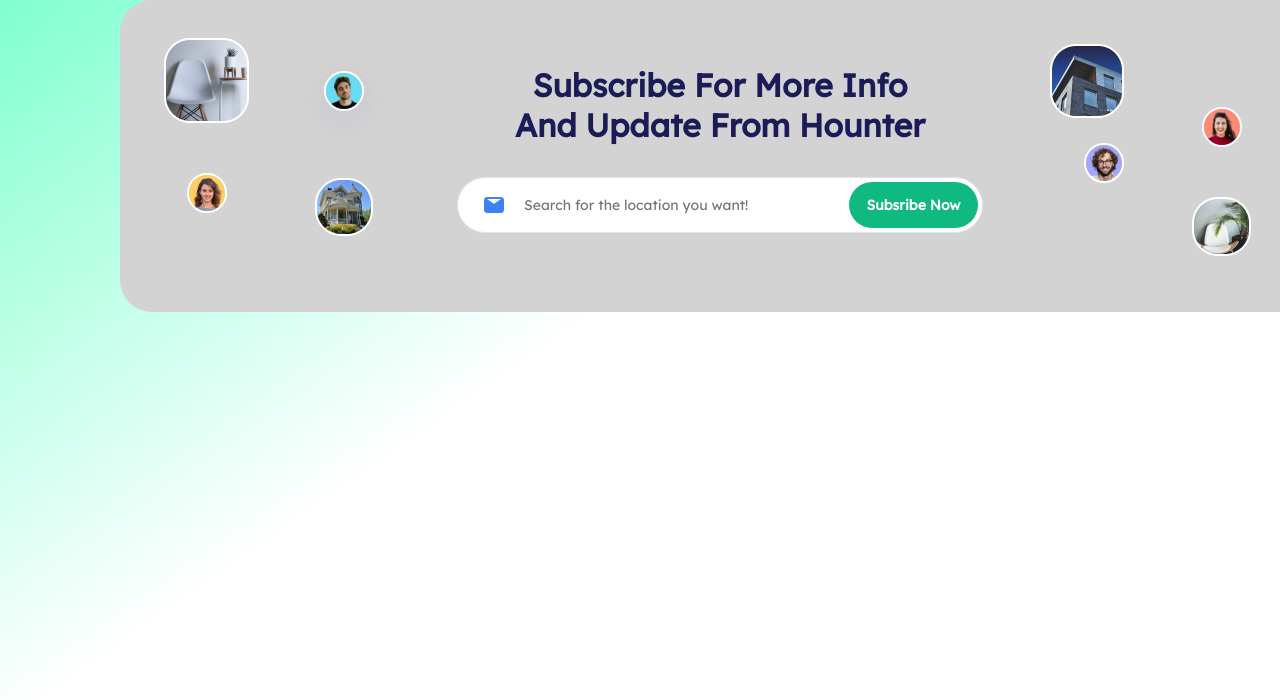
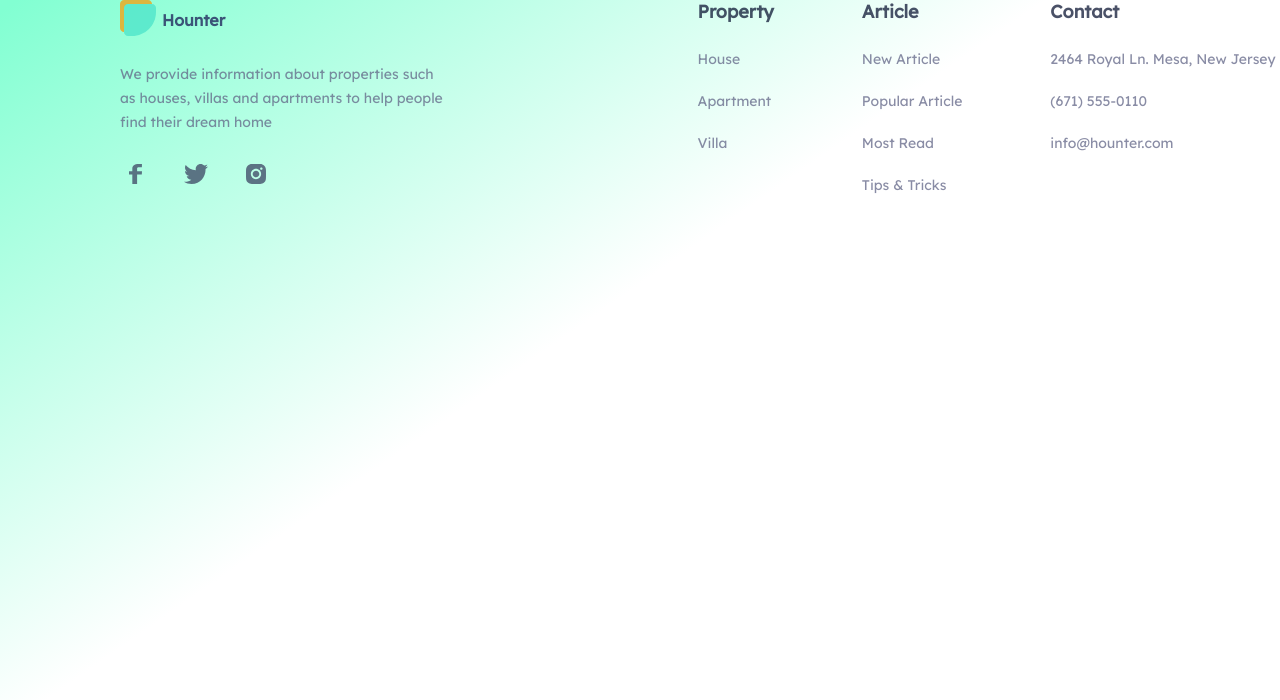
Before and after one commit to Namzhi/Hounter, a website built with webpack: page src/template.html in a window 1280 px wide. Shown: the top 700 px of the page. Built offline with nearby package versions, Linux system fonts and the light colour scheme; files whose address does not match are found by name.

Commit message:
build: add footer part

```diff
--- a/src/index.js
+++ b/src/index.js
@@ -4,6 +4,8 @@
 import './styles/review.scss'
 import './styles/tips.scss'
 import './styles/subscribe.scss'
+import './styles/footer.scss'
+
 import 'normalize.css'
 // import 'https://cdn.jsdelivr.net/npm/swiper@11/swiper-bundle.min.css'
 // import Swiper JS
--- /dev/null
+++ b/src/styles/footer.scss
@@ -0,0 +1,127 @@
+.footer {
+  &__container {
+    height: 4590px;
+    display: flex;
+    color: var(--MRT-App-Neutral-01, #626687);
+    font-family: Lexend;
+    font-size: 14px;
+    font-style: normal;
+    font-weight: 400;
+    line-height: 24px; /* 171.429% */
+    opacity: 0.75;
+    padding-right: 120px;
+  }
+
+  &__company-aside {
+    width: 323px
+  }
+
+  &__logo-item {
+    display: inline-block;
+    background-image: url("../images/Frame 20.svg");
+    width: 32px;
+    height: 32px;
+    margin-right: 24px;
+
+    &--facebook {
+
+      background-position: 0 0;
+    }
+
+    &--bird {
+      background-position: -56px 0;
+    }
+
+    &--instagram {
+      background-position: 32px 0;
+
+    }
+  }
+
+  &__information {
+
+    margin-bottom: 24px;
+  }
+
+  &__logos {
+  }
+
+  &__logo-item {
+  }
+
+  &__header {
+    color: var(--Neutral-900, #0E1735);
+    font-family: Lexend;
+    font-size: 18px;
+    font-style: normal;
+    font-weight: 600;
+    line-height: normal;
+    text-transform: capitalize;
+    margin: 0 0 24px 0
+  }
+
+  &__property {
+    width: fit-content;
+
+    margin-left: auto;
+    margin-right: 88px;
+
+  }
+
+  &__property-item {
+    margin-bottom: 18px;
+
+    &--house {
+    }
+
+    &--apartment {
+    }
+
+    &--villa {
+    }
+
+    &--new-article {
+    }
+
+    &--popular-article {
+    }
+
+    &--most-read {
+    }
+
+    &--tips-tricks {
+    }
+  }
+
+  &__article {
+    width: fit-content;
+    margin-right: 88px;
+
+
+  }
+
+  &__article-item {
+    margin-bottom: 18px;
+  }
+
+  &__contact {
+    width: fit-content;
+  }
+
+  &__contact-item {
+    margin-bottom: 18px;
+
+    &--address {
+    }
+
+    &--tel {
+    }
+
+    &--mail {
+    }
+  }
+}
+
+.logo--footer-margin {
+  margin-bottom: 22px;
+}
--- a/src/styles/subscribe.scss
+++ b/src/styles/subscribe.scss
@@ -10,7 +10,6 @@
   background: #fff;
   margin: 0 auto;
   top: 0;
-
 
   &__input {
     width: 100%;
@@ -41,12 +40,10 @@
     line-height: 22px; /* 157.143% */
   }
 
-
   &__image {
     position: absolute;
     //top: 0;
     //transform: translate(0, 0);
-
 
     &--chair {
       top: 38px;
@@ -61,11 +58,11 @@
       height: 36px;
       flex-shrink: 0;
       border-radius: 36px;
-      border: 2px solid #FFF;
+      border: 2px solid #fff;
       //background: url(<path-to-image>) lightgray 50% / cover no-repeat;
 
       /* Shadow Smooth 2 */
-      box-shadow: 0px 9px 32px 0px rgba(89, 92, 219, 0.10);
+      box-shadow: 0px 9px 32px 0px rgba(89, 92, 219, 0.1);
       //transform: translate(204px, -205px)
     }
 
@@ -76,23 +73,20 @@
       height: 36px;
       flex-shrink: 0;
       border-radius: 36px;
-      border: 2px solid #FFF;
+      border: 2px solid #fff;
       //transform: translate(67px, -103px)
-
     }
 
     &--chair--white-house {
       top: 178px;
       left: 195px;
       //transform: translate(195px, -80px)
-
     }
 
     &--grey-house {
       top: 44px;
       left: 930px;
       //transform: translate(930px, -198px)
-
     }
 
     &--red-woman {
@@ -102,9 +96,8 @@
       height: 36px;
       flex-shrink: 0;
       border-radius: 36px;
-      border: 2px solid #FFF;
+      border: 2px solid #fff;
       //transform: translate(1082px, -169px)
-
     }
 
     &--purple-man {
@@ -114,16 +107,14 @@
       height: 36px;
       flex-shrink: 0;
       border-radius: 36px;
-      border: 2px solid #FFF;
+      border: 2px solid #fff;
       //transform: translate(964px, -133px)
-
     }
 
     &--circle-chair {
       top: 197px;
       left: 1072px;
       //transform: translate(1072px, -60px)
-
     }
   }
 }
@@ -136,7 +127,7 @@
     flex-shrink: 0;
     padding-top: 65px;
     border-radius: 32px;
-    background: url("../images/Rectangle 24.png") lightgray 50% / cover no-repeat;
+    background: url('../images/Rectangle 24.png') lightgray 50% / cover no-repeat;
     position: relative;
 
     & > .section-title {
@@ -146,7 +137,6 @@
       &--center {
       }
     }
-
   }
 
   &__location-logo {
@@ -159,7 +149,6 @@
   }
 }
 
-
 .button {
 }
 
--- a/src/styles/tips.scss
+++ b/src/styles/tips.scss
@@ -56,8 +56,9 @@
       object-fit: cover;
       flex-shrink: 0;
       border-radius: 16px;
-      background: lightgray 50% / cover no-repeat,
-      #c4c4c4;
+      background:
+        lightgray 50% / cover no-repeat,
+        #c4c4c4;
       margin-bottom: 24px;
     }
 
--- a/src/template.html
+++ b/src/template.html
@@ -567,27 +567,68 @@
     <!--          </div>-->
     <!--        </div>-->
     <!--      </div>-->
-    <div class="subscribe__container">
-        <h1 class="section-title section-title--center">
-            Subscribe For More Info
-            and update from Hounter</h1>
-        <label for="subscribe__input"></label>
-        <div class="subscribe">
-            <img class="subscribe__location-logo" src="./images/eva_email-fill.svg">
-            <input class="subscribe__input" id="subscribe__input" placeholder="Search for the location you want!"
-                   type="text">
-            <button class="subscribe__button button">Subsribe Now</button>
+    <!--      <div class="subscribe__container">-->
+    <!--        <h1 class="section-title section-title&#45;&#45;center">Subscribe For More Info and update from Hounter</h1>-->
+    <!--        <label for="subscribe__input"></label>-->
+    <!--        <div class="subscribe">-->
+    <!--          <img class="subscribe__location-logo" src="./images/eva_email-fill.svg" />-->
+    <!--          <input-->
+    <!--            class="subscribe__input"-->
+    <!--            id="subscribe__input"-->
+    <!--            placeholder="Search for the location you want!"-->
+    <!--            type="text"-->
+    <!--          />-->
+    <!--          <button class="subscribe__button button">Subsribe Now</button>-->
+    <!--        </div>-->
+    <!--        <img alt="" class="subscribe__image subscribe__image&#45;&#45;chair" src="images/white_chair.png" />-->
+    <!--        <img alt="" class="subscribe__image subscribe__image&#45;&#45;blue_man" src="images/blue_man_sub.png" />-->
+    <!--        <img alt="" class="subscribe__image subscribe__image&#45;&#45;chair&#45;&#45;yellow-woman" src="images/yellow_woman_sub.png" />-->
+    <!--        <img alt="" class="subscribe__image subscribe__image&#45;&#45;chair&#45;&#45;white-house" src="images/white_house.png" />-->
+    <!--        <img alt="" class="subscribe__image subscribe__image&#45;&#45;grey-house" src="images/grey_house.png" />-->
+    <!--        <img alt="" class="subscribe__image subscribe__image&#45;&#45;red-woman" src="images/red_woman_sub.png" />-->
+    <!--        <img alt="" class="subscribe__image subscribe__image&#45;&#45;purple-man" src="images/purple_man_sub.png" />-->
+    <!--        <img alt="" class="subscribe__image subscribe__image&#45;&#45;circle-chair" src="images/white_chair_circle.png" />-->
+    <!--      </div>-->
+    <div class="footer__container">
+        <div class="footer__company-aside">
+            <div class="logo logo--footer-margin"><span class="logo__name">Hounter</span></div>
+
+            <div class="footer__information">
+
+                We provide information about properties such as houses, villas and apartments to help people find their
+                dream home
+            </div>
+            <div class="footer__logos">
+
+                <div class="footer__logo-item footer__logo-item--facebook"></div>
+                <div class="footer__logo-item footer__logo-item--bird"></div>
+                <div class="footer__logo-item footer__logo-item--instagram"></div>
+            </div>
         </div>
-        <img alt="" class="subscribe__image subscribe__image--chair" src="images/white_chair.png">
-        <img alt="" class="subscribe__image subscribe__image--blue_man" src="images/blue_man_sub.png">
-        <img alt="" class="subscribe__image subscribe__image--chair--yellow-woman" src="images/yellow_woman_sub.png">
-        <img alt="" class="subscribe__image subscribe__image--chair--white-house" src="images/white_house.png">
-        <img alt="" class="subscribe__image subscribe__image--grey-house" src="images/grey_house.png">
-        <img alt="" class="subscribe__image subscribe__image--red-woman" src="images/red_woman_sub.png">
-        <img alt="" class="subscribe__image subscribe__image--purple-man" src="images/purple_man_sub.png">
-        <img alt="" class="subscribe__image subscribe__image--circle-chair" src="images/white_chair_circle.png">
+        <div class="footer__property">
+            <h3 class="footer__header">Property</h3>
+            <div class="footer__property-item footer__property-item--house">House</div>
+            <div class="footer__property-item footer__property-item--apartment">Apartment</div>
+            <div class="footer__property-item footer__property-item--villa">Villa</div>
+        </div>
+        <div class="footer__article">
+            <h3 class="footer__header">Article</h3>
+
+            <div class="footer__article-item footer__property-item--new-article">New Article</div>
+            <div class="footer__article-item footer__property-item--popular-article">Popular Article</div>
+            <div class="footer__article-item footer__property-item--most-read">Most Read</div>
+            <div class="footer__article-item footer__property-item--tips-tricks">Tips & Tricks</div>
+
+        </div>
+        <div class="footer__contact">
+            <h3 class="footer__header">Contact</h3>
+
+            <div class="footer__contact-item footer__contact-item--address">2464 Royal Ln. Mesa, New Jersey 45463</div>
+            <div class="footer__contact-item footer__contact-item--tel">(671) 555-0110</div>
+            <div class="footer__contact-item footer__contact-item--mail">info@hounter.com</div>
+
+        </div>
     </div>
-    <div class="footer__container"></div>
 </div>
 </body>
 </html>
```
Also changed, not shown: src/images/Frame 20.svg (added).
